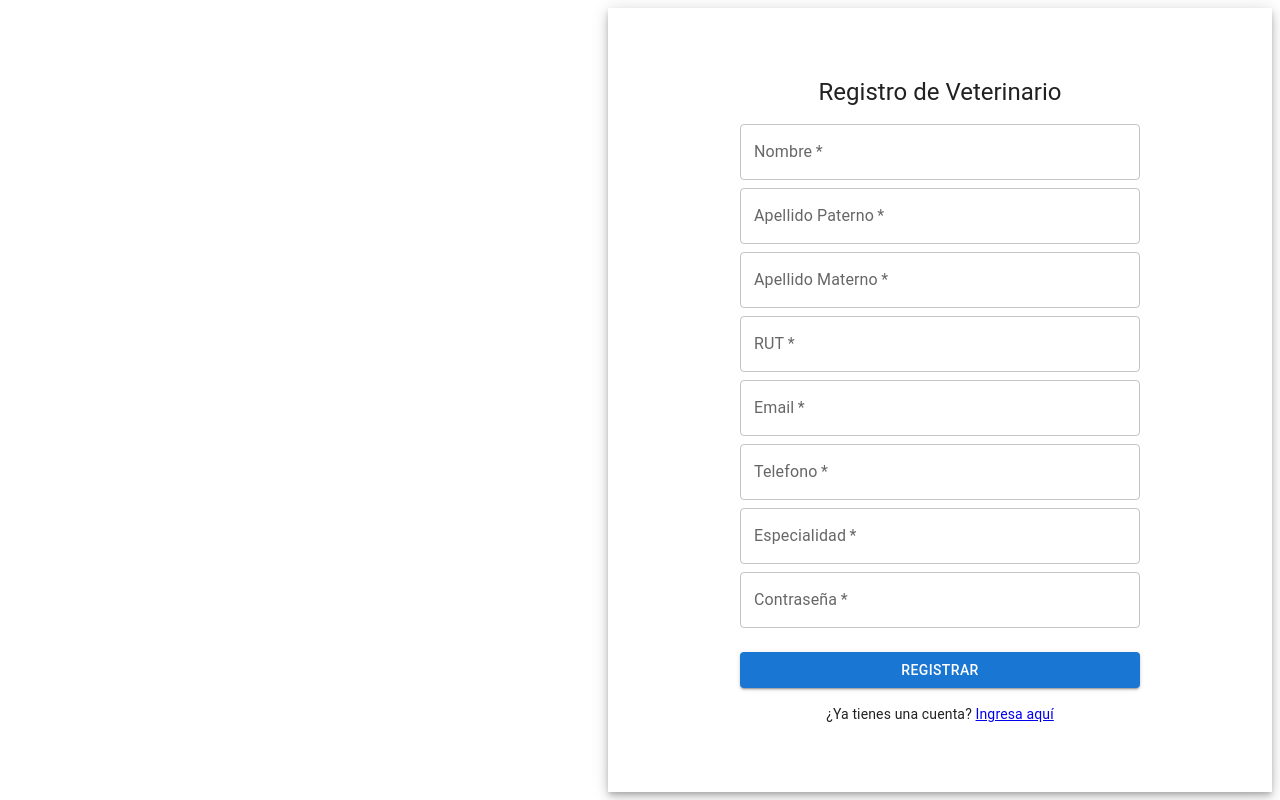
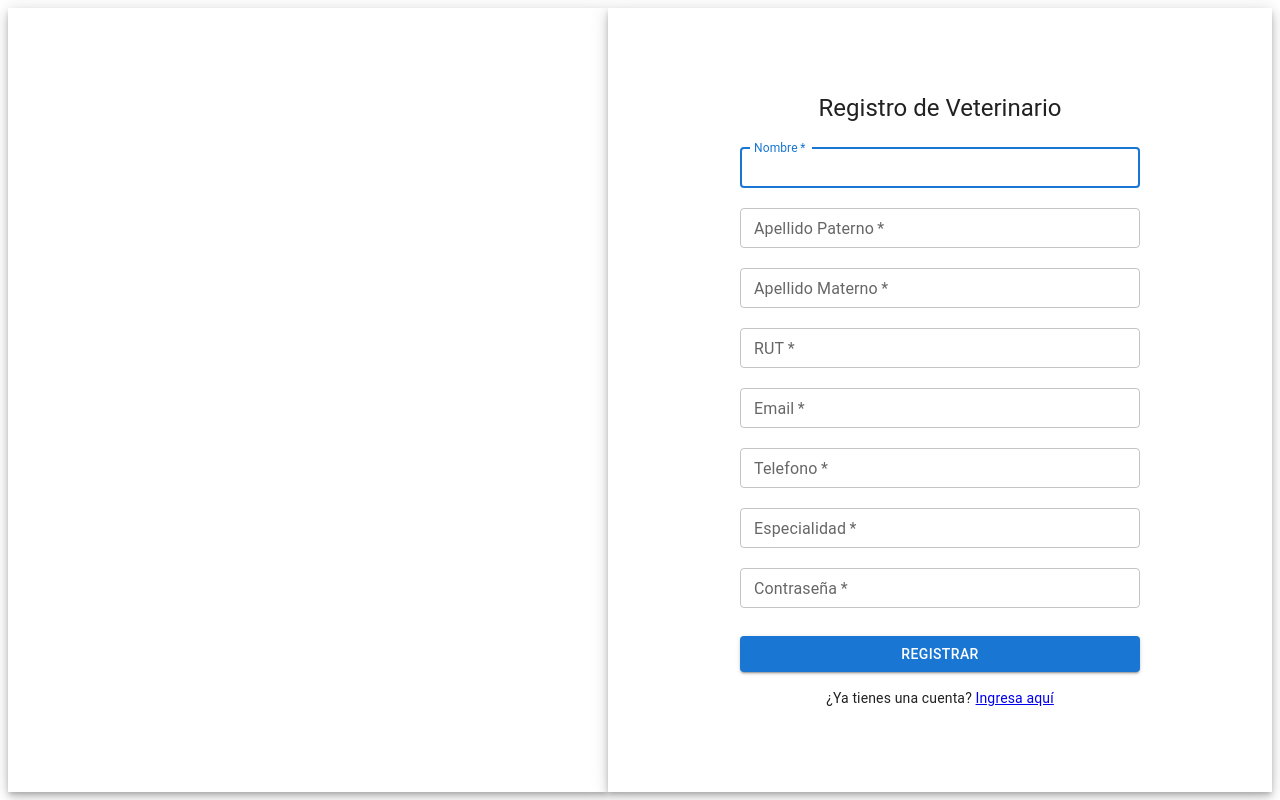
Before and after one commit to P4bu/veterinario-frontend, a React (Vite) app: page /registroVeterinario in a window 1280 px wide. Built offline with nearby package versions, Linux system fonts and the light colour scheme.

Commit message:
Avanc: Se realiza modificacion de estilos y navegacion

```diff
--- a/src/components/VeterinarioForm.tsx
+++ b/src/components/VeterinarioForm.tsx
@@ -45,6 +45,9 @@ const VeterinarioForm = () => {
             <Box sx={{ height: '98vh', display: 'flex' }}>
 
                 <Box
+                    component={Paper}
+                    elevation={6}
+                    square
                     sx={{
                     flex: 1,
                     display: { xs: 'none', sm: 'block' },
@@ -73,13 +76,14 @@ const VeterinarioForm = () => {
                             <Box component="form" onSubmit={handleSubmit} noValidate>
                                 <Grid container spacing={1}>
                                     <TextField
-                                    // margin='normal'
+                                        autoFocus
                                         label="Nombre"
                                         name="nombre"
                                         value={formData.nombre}
                                         onChange={handleChange}
                                         fullWidth
-                                    // size='small'
+                                        margin='dense'
+                                        size='small'
                                         required
                                     />
                                     <TextField
@@ -88,7 +92,8 @@ const VeterinarioForm = () => {
                                         value={formData.apellidoPaterno}
                                         onChange={handleChange}
                                         fullWidth
-                                    // size='small'
+                                        margin='dense'
+                                        size='small'
                                         required
                                         />
                                     <TextField
@@ -97,7 +102,8 @@ const VeterinarioForm = () => {
                                         value={formData.apellidoMaterno}
                                         onChange={handleChange}
                                         fullWidth
-                                    // size='small'
+                                        margin='dense'
+                                        size='small'
                                         required
                                         />
                                     <TextField
@@ -106,7 +112,8 @@ const VeterinarioForm = () => {
                                         value={formData.rut}
                                         onChange={handleChange}
                                         fullWidth
-                                    // size='small'
+                                        margin='dense'
+                                        size='small'
                                         required
                                         />
                                     <TextField
@@ -115,7 +122,8 @@ const VeterinarioForm = () => {
                                         value={formData.email}
                                         onChange={handleChange}
                                         fullWidth
-                                    // size='small'
+                                        margin='dense'
+                                        size='small'
                                         required
                                         />
                                     <TextField
@@ -124,7 +132,8 @@ const VeterinarioForm = () => {
                                         value={formData.telefono}
                                         onChange={handleChange}
                                         fullWidth
-                                    // size='small'
+                                        margin='dense'
+                                        size='small'
                                         required
                                         />
                                     <TextField
@@ -133,7 +142,8 @@ const VeterinarioForm = () => {
                                         value={formData.especialidad}
                                         onChange={handleChange}
                                         fullWidth
-                                    // size='small'
+                                        margin='dense'
+                                        size='small'
                                         required
                                         />
                                     <TextField
@@ -142,7 +152,8 @@ const VeterinarioForm = () => {
                                         value={formData.password}
                                         onChange={handleChange}
                                         fullWidth
-                                    // size='small'
+                                        margin='dense'
+                                        size='small'
                                         required
                                         />
                                 </Grid>
--- a/src/pages/LoginPage.tsx
+++ b/src/pages/LoginPage.tsx
@@ -23,6 +23,9 @@ const LoginPage = () => {
 
       {/* imagen */}
       <Box
+        component={Paper}
+        elevation={6}
+        square
         sx={{
           flex: 1,
           display: { xs: 'none', sm: 'block' },
```
Lines whose indentation alone changed are shown as unchanged.
